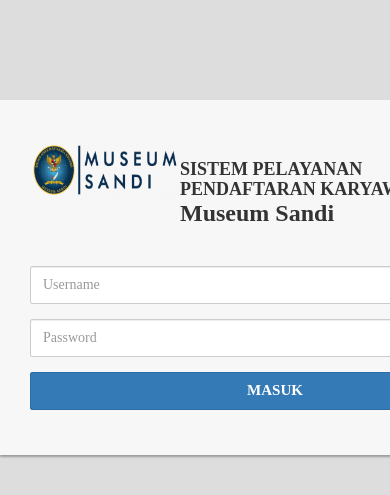
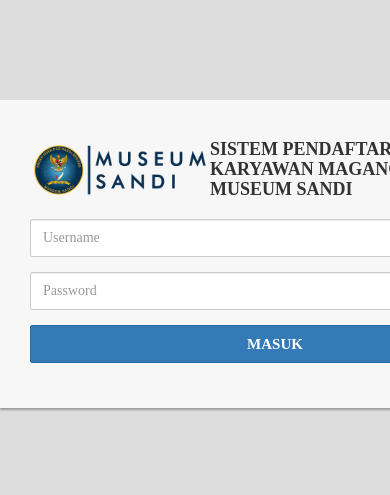
Before and after one commit to myhilr/KP-Museum-Sandi, a CodeIgniter app: page /kp1fix/admin in a window 390 px wide; the page is wider, and only the part inside the window is pictured. Shown: the top 495 px of that part. Run offline with CodeIgniter, Linux system fonts and the light colour scheme; some web fonts are replaced.

Commit message:
fix index and login potition

```diff
--- a/application/views/admin/login.php
+++ b/application/views/admin/login.php
@@ -19,14 +19,30 @@
 <body>
 <div class="login-form">
     <form action="<?php echo base_url('admin/aksi_login');?>" method="post">
-    <div class="justify-content-between">
-    <img src="<?php echo base_url()?>asset/images/Logo-Museum.png"  width="150" height="80" style="float: left;" />
+    <div class="container">
+  <div class="row">
+    <div class="col align-self-center">
+    <img src="<?php echo base_url()?>asset/images/Logo-Museum.png"  width="180" height="80" style="float: left;" />
+    </div>
+    <div class="col align-self-center">
+    <div class="semibold">
+    <h4 style="margin-bottom:0;"><b>SISTEM PENDAFTARAN <br>KARYAWAN MAGANG</h4> <h4 style="margin : 0; padding-top:0;">MUSEUM SANDI</b></h4><br>
+    </div>
+</div>
+    <!-- <div class="col align-self-end">
+      One of three columns
+    </div> -->
+  </div>
+</div>
+    <!-- <div class="justify-content-between">
+    <img src="<?php echo base_url()?>asset/images/Logo-Museum.png"  width="180" height="80" style="float: left;" />
     </div>
     <br>
     <div class="semibold">
     <h4 style="margin-bottom:0;"><b>SISTEM PELAYANAN <br>PENDAFTARAN KARYAWAN MAGANG</h4> <h3 style="margin : 0; padding-top:0;">Museum Sandi</b></h3><br>
     <br>
-    </div>
+    </div> -->
+
 
            <div class="form-group">
             <input type="text" name="username" id="username" class="form-control" placeholder="Username" required="required">
```
Also changed, not shown: application/views/home/index.php (+16 -2 lines).
